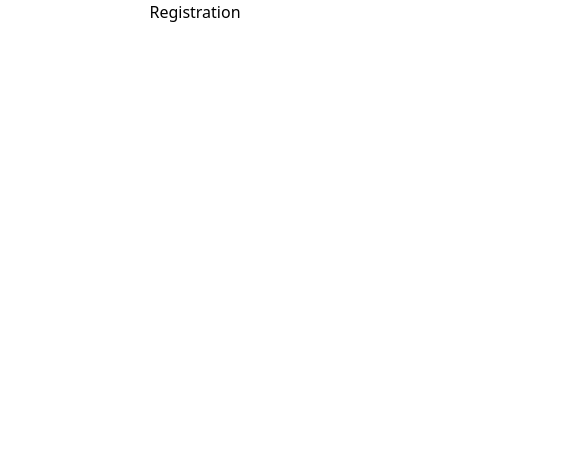
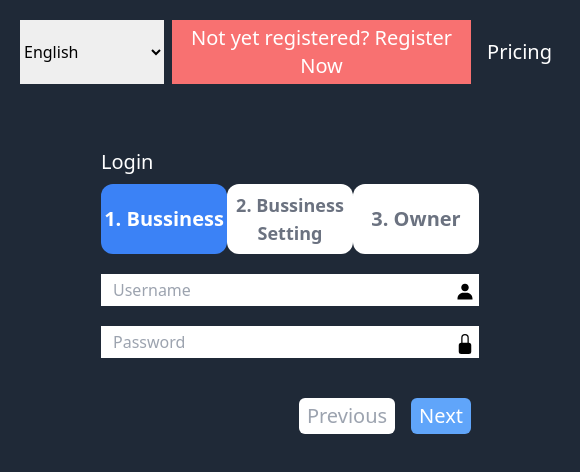
Before and after one commit to aaqure786/POS-Project, a React (Create React App) app in the folder pos-ui/: page /business/Register in a window 390 px wide. Shown: the top 472 px of the page, 580 px wide, since content can reach past the window. Built offline with nearby package versions, Linux system fonts and the light colour scheme.

Commit message:
Error Solving
Solve Issues in language detection

```diff
--- a/pos-ui/src/components/Registration.js
+++ b/pos-ui/src/components/Registration.js
@@ -1,9 +1,202 @@
-import React from 'react'
+import React, { useEffect, useState } from 'react'
+import { useTranslation } from "react-i18next";
+import i18next from 'i18next';
+import {BiSolidUser} from "react-icons/bi"
+import {BsFillLockFill} from "react-icons/bs"
 
 const Registration = () => {
-  return (
-    <div>Registration</div>
-  )
+    const languages = [
+        {
+            code: "en",
+            name: "English",
+            country_code: "gb"
+        },
+        {
+            code: "es",
+            name: "Spanish-Espanol",
+            country_code: "es"
+        },
+        {
+            code: "fr",
+            name: "French-Francias",
+            country_code: "fr"
+        },
+        {
+            code: "ar",
+            name: "العربية",
+            country_code: "ar",
+            dir:"rtl"
+        },
+        {
+            code: "cn",
+            name: "Chinees",
+            country_code: "gb"
+        },
+        {
+            code: "de",
+            name: "Germany",
+            country_code: "de"
+        },
+        {
+            code: "hi",
+            name: "Hindi",
+            country_code: "hi"
+        },
+        {
+            code: "id",
+            name: "Indoneshian",
+            country_code: "id"
+        },
+
+        {
+            code: "lo",
+            name: "Lao",
+            country_code: "gb"
+        },
+        {
+            code: "nl",
+            name: "Dutch",
+            country_code: "nl"
+        },
+        {
+            code: "ps",
+            name: "Pashto",
+            country_code: "ps"
+        },
+        {
+            code: "ro",
+            name: "Romanian",
+            country_code: "ro"
+        },
+        {
+            code: "sq",
+            name: "Albania",
+            country_code: "sq"
+        },
+        {
+            code: "tr",
+            name: "Turkeye",
+            country_code: "gb"
+        },
+
+        {
+            code: "vi",
+            name: "Vietnam",
+            country_code: "vi"
+        }
+
+    ]
+    const [lang, setLang] = useState('en')
+    const [username, setUsername] = useState('')
+    const [password, setPassword] = useState('')
+    const [page, setPage] = useState(1)
+    const handleChange =(e)=>{
+        if(e.target.name ==="username"){
+            setUsername(e.target.value)
+        }else if(e.target.name ==="password"){
+            setPassword(e.target.value)
+        }
+    }
+const handlePrevious = () => {
+  if(page > 1 ){
+    setPage(page - 1)
+  }
+}
+    const handleClick = () => {
+      if(page < 3 ){
+        setPage(page + 1)
+      }
+      else{
+        console.log("I am Register", page)
+
+      }
+    }
+    const langChange = (e) =>{
+        if(e.target.name ==="lang"){
+            setLang(e.target.value)
+
+        }
+    }
+
+
+
+    useEffect(() => {
+      i18next.changeLanguage(lang)
+      if(lang === "ar"){
+          document.body.dir = 'rtl'
+      }else{
+        document.body.dir ='ltr'
+      }
+
+    }, [lang])
+    // const pages =["Bussiness","Bussiness Setting","Owner"]
+    const { t } = useTranslation();
+    return (
+        <div className='grid md:grid-cols-8 sm:grid-cols-1 w-full'>
+            <div className='md:flex flex-col hidden  col-span-3 items-center w-full relative  justify-center'>
+                <div className='w-full h-screen'>
+                    <img src='https://store.ezipos.pk/img/home-bg.jpg' alt='pos' className='w-full h-full  ' />
+                    <div className='bg-black/50 absolute w-full h-full top-0 '></div>
+                    <div className='absolute top-[50%]  w-full flex flex-col items-center justify-center '>
+                        <div className='text-white  font-bold flex  text-3xl'>Ezi Point Of Sale</div>
+                        <div className='text-blue-500 flex justify-center font-semibold text-2xl'>1# Inventory Management System</div>
+
+                    </div>
+                </div>
+
+            </div>
+            <div className='flex flex-col md:col-span-5 items-center w-full h-screen  bg-gray-800 p-5'>
+                <div className='flex justify-between w-full '>
+                    <select name="lang" value={lang} id='lang' onChange={langChange} className='w-[150] '>
+                        {languages.map((val, index) => {
+                            return <option key={index} value={val.code}> {val.name}</option>
+                        })}
+                    </select>
+                    <div className='flex '>
+                        <button className='bg-red-400 text-white text-xl px-2 py-1 mx-2'> {t('register_question')}</button>
+                        <button className=' text-white text-xl mx-2'> {t('pricing')}</button>
+                    </div>
+                </div>
+                <div className='flex flex-col w-[70%]  mt-16 '>
+                      <h1 className='text-white text-xl text-start'>{t('Login')}</h1>
+                    <div className='header flex justify-between'>
+                      <div className={`min-h-[70px]  w-[180px] ${page === 1 ? "bg-blue-500 text-white" :"bg-white text-gray-500"} mt-2 rounded-xl flex items-center justify-center`}>
+                            <h1 className='text-xl  font-bold'> 1. Bussiness</h1>
+                      </div>
+                      <div className={`min-h-[70px]  w-[180px] ${page === 2 ? "bg-blue-500 text-white" :"bg-white text-gray-500"} mt-2 rounded-xl flex items-center justify-center`}>
+                            <h1 className='text-lg  font-bold'> 2. Bussiness Setting</h1>
+                      </div>
+                      <div className={`min-h-[70px]  w-[180px] ${page === 3 ? "bg-blue-500 text-white" :"bg-white text-gray-500"} mt-2 rounded-xl flex items-center justify-center`}>
+                            <h1 className='text-xl  font-bold'> 3. Owner</h1>
+                      </div>
+
+                    </div>
+                    <div className='body flex flex-col'>
+                    <div className='relative flex mt-5'>
+                        <input className='px-3 py-1 w-full' type='text' onChange={handleChange} value={username} id='username' name='username' placeholder={`${t('Username')}`} />
+                        <BiSolidUser size={20} className="absolute top-2 right-1" />
+
+                    </div>
+                    <div className='relative flex mt-5'>
+                        <input className='px-3 py-1 w-full' type='password' onChange={handleChange} value={password} id='password' name='passwrod' placeholder={`${t('Password')}`} />
+                        <BsFillLockFill size={20} className="absolute top-2 right-1" />
+
+                    </div>
+                    </div>
+
+
+
+                    <div className='footer flex justify-end mt-10'>
+                        <button disabled={page ===1} className={` ${page  !==1 ? "bg-blue-400 text-white " : "bg-white text-gray-400"} rounded-md  text-xl px-2 py-1 mx-2`} onClick={handlePrevious}> Previous</button>
+                        <button  className=' bg-blue-400 text-white rounded-md   text-xl px-2 py-1 mx-2' onClick={handleClick}>
+                            {page === 3 ? "Register" : "Next" }
+                        </button>
+                    </div>
+                </div>
+
+            </div>
+        </div>
+    )
 }
 
 export default Registration
--- a/pos-ui/src/components/login.js
+++ b/pos-ui/src/components/login.js
@@ -1,25 +1,8 @@
 import React, { useEffect, useState } from 'react'
-import i18n from "i18next";
-import { useTranslation, initReactI18next } from "react-i18next";
-import LanguageDetector from "i18next-browser-languagedetector"
-import HttpApi from 'i18next-http-backend';
+import { useTranslation } from "react-i18next";
 import i18next from 'i18next';
-import cookies from "js-cookie"
-i18n
-    .use(initReactI18next) // passes i18n down to react-i18next
-    .use(LanguageDetector)
-    .use(HttpApi)
-    .init({
-        supportedLngs: ['en', 'fr', 'es', 'ar', 'cn', 'de', 'hi', 'id', 'lo', 'nl', 'ps', 'pt', 'ro', 'sq', 'tr', 'ur', 'vi'],
-        fallbackLng: "en",
-        detection: {
-            order: ['cookie', 'path', 'htmlTag', 'localStorage', 'sessionStorage', 'subdomain'],
-            caches: ['cookie'],
-        },
-        backend: {
-            loadPath: '/assets/locales/{{lng}}/translation.json',
-        }
-    });
+import {BiSolidUser} from "react-icons/bi"
+import {BsFillLockFill} from "react-icons/bs"
 
 const Login = () => {
     const languages = [
@@ -95,12 +78,7 @@ const Login = () => {
             name: "Turkeye",
             country_code: "gb"
         },
-        {
-            code: "ur",
-            name: "Urdu",
-            country_code: "pk",
-            dir:"rtl"
-        },
+
         {
             code: "vi",
             name: "Vietnam",
@@ -112,8 +90,7 @@ const Login = () => {
     const [username, setUsername] = useState('')
     const [password, setPassword] = useState('')
     const [remember, setRemember] = useState(false)
-    const currentLanguageCode = cookies.get('i18next') || 'en'
-    const currentLanguage =languages.find(l => l.code === currentLanguageCode)
+
     const handleChange =(e)=>{
         if(e.target.name ==="username"){
             setUsername(e.target.value)
@@ -134,13 +111,17 @@ const Login = () => {
     }
     useEffect(() => {
         i18next.changeLanguage(lang)
-        document.body.dir = currentLanguage.dir || "ltr"
-    }, [lang,currentLanguage])
+        if(lang === "ar"){
+            document.body.dir = 'rtl'
+        }else{
+          document.body.dir ='ltr'
+        }
+    }, [lang,])
 
     const { t } = useTranslation();
     return (
-        <div className='grid grid-cols-8 sm:flex-col-reverse w-full'>
-            <div className='flex flex-col col-span-3 items-center w-full relative  justify-center'>
+        <div className='grid md:grid-cols-8 sm:grid-cols-1 w-full'>
+            <div className='md:flex flex-col hidden  col-span-3 items-center w-full relative  justify-center'>
                 <div className='w-full h-screen'>
                     <img src='https://store.ezipos.pk/img/home-bg.jpg' alt='pos' className='w-full h-full  ' />
                     <div className='bg-black/50 absolute w-full h-full top-0 '></div>
@@ -152,8 +133,8 @@ const Login = () => {
                 </div>
 
             </div>
-            <div className='flex flex-col col-span-5 items-center w-full   bg-gray-800 p-5'>
-                <div className='flex justify-between w-full'>
+            <div className='flex flex-col md:col-span-5 items-center w-full h-screen  bg-gray-800 p-5'>
+                <div className='flex justify-between w-full '>
                     <select name="lang" value={lang} id='lang' onChange={langChange} className='w-[150] '>
                         {languages.map((val, index) => {
                             return <option key={index} value={val.code}> {val.name}</option>
@@ -168,10 +149,12 @@ const Login = () => {
                     <h1 className='text-white text-xl text-start'>{t('Login')}</h1>
                     <div className='relative flex mt-5'>
                         <input className='px-3 py-1 w-full' type='text' onChange={handleChange} value={username} id='username' name='username' placeholder={`${t('Username')}`} />
+                        <BiSolidUser size={20} className="absolute top-2 right-1" />
 
                     </div>
                     <div className='relative flex mt-5'>
                         <input className='px-3 py-1 w-full' type='password' onChange={handleChange} value={password} id='password' name='passwrod' placeholder={`${t('Password')}`} />
+                        <BsFillLockFill size={20} className="absolute top-2 right-1" />
 
                     </div>
                     <div className='flex mt-5'>
```
